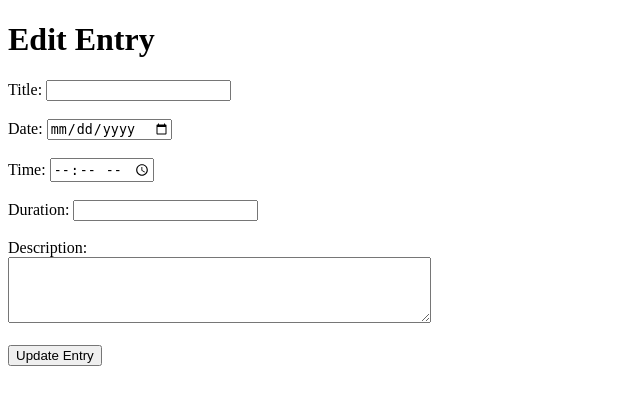
After one commit to dbdizk/ryhma_kalenteri, a Flask app: template templates/edit_entry.html in a window 1280 px wide. The commit adds this page. Shown: the top 405 px of the page, without its empty margins (0-640 px from the left). Run offline with Flask 3, Linux system fonts and the light colour scheme; the template is opened without the code that fills it, so the values that code supplies are empty.

Commit message:
Updated functionality so that entries can be edited. Edited SQL field types and added a time-field for additional information and smoother user experience

```diff
--- a/app.py
+++ b/app.py
@@ -24,19 +24,38 @@ def show_entry(entry_id):
 def new_entry():
     return render_template("new_entry.html")
 
+
 @app.route("/create_entry", methods=["POST"])
 def create_entry():
     title=request.form["title"]
     description=request.form["description"]
     date=request.form["date"]
+    time=request.form["time"]
     duration=request.form["duration"]
     user_id = session["user_id"]
 
-    entries.add_entry(title,description,date,duration)
+    entries.add_entry(title,description,date,time,duration,user_id)
 
 
     return redirect("/")
 
+@app.route("/edit_entry/<int:entry_id>")
+def edit_entry(entry_id):
+    entry = entries.get_entry(entry_id)
+    return render_template("edit_entry.html", entry=entry)
+
+@app.route("/update_entry", methods=["POST"])
+def update_entry():
+    entry_id=request.form["entry_id"]
+    title=request.form["title"]
+    description=request.form["description"]
+    date=request.form["date"]
+    time=request.form["time"]
+    duration=request.form["duration"]
+
+    entries.update_entry(entry_id, title, description, date, time, duration)
+
+    return redirect("/entry/" + str(entry_id))
 
 @app.route("/register")
 def register():
@@ -57,7 +76,7 @@ def create():
     except sqlite3.IntegrityError:
         return "VIRHE: tunnus on jo varattu"
 
-    return "Tunnus luotu"
+    return "Tunnus luotu <br> <a href='/'>Etusivulle</a>"
 
 @app.route("/login", methods=["GET", "POST"])
 def login():
--- a/schema.sql
+++ b/schema.sql
@@ -8,7 +8,8 @@ CREATE TABLE entries(
     id INTEGER PRIMARY KEY,
     title TEXT,
     description TEXT,
-    date TEXT,
+    date DATETIME,
+    time TEXT,
     duration TEXT,
     user_id INTEGER REFERENCES users
 );
--- /dev/null
+++ b/templates/edit_entry.html
@@ -0,0 +1,31 @@
+<!DOCTYPE html>
+<html lang="en">
+<head>
+    <meta charset="UTF-8">
+    <meta name="viewport" content="width=device-width, initial-scale=1.0">
+    <title>Edit Entry</title>
+</head>
+<body>
+    <h1>Edit Entry</h1>
+    <form action="/update_entry" method="post">
+        <label for="title">Title:</label>
+        <input type="text" id="title" name="title" value="{{entry.title}}" required><br><br>
+
+        <label for="date">Date:</label>
+        <input type="date" id="date" name="date" value="{{entry.date}}" required><br><br>
+
+        <label for="time">Time:</label>
+        <input type="time" id="time" name="time" value="{{entry.time}}" required><br><br>
+
+        <label for="duration">Duration:</label>
+        <input type="text" id="duration" name="duration" value="{{entry.duration}}" required><br><br>
+
+        <label for="description">Description:</label><br>
+        <textarea id="description" name="description" rows="4" cols="50" required>{{entry.description}}</textarea><br><br>
+
+        <input type="hidden" name="entry_id" value="{{ entry.id }}">
+
+        <input type="submit" value="Update Entry">
+    </form>
+</body>
+</html></html>
```
Also changed, not shown: entries.py (+8 -4 lines), templates/new_entry.html (+6 -2 lines), templates/show_entry.html (+7 -0 lines).
